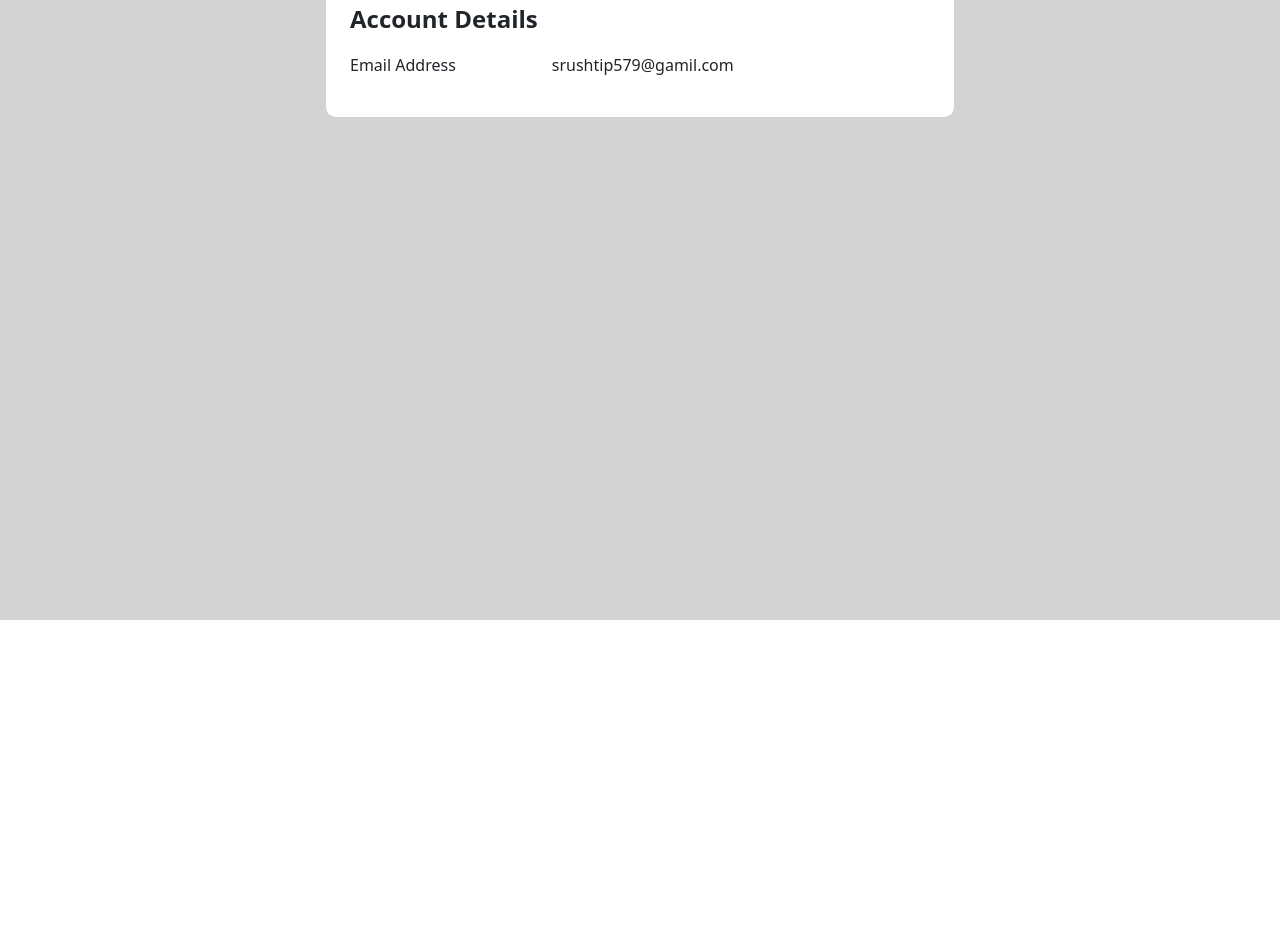
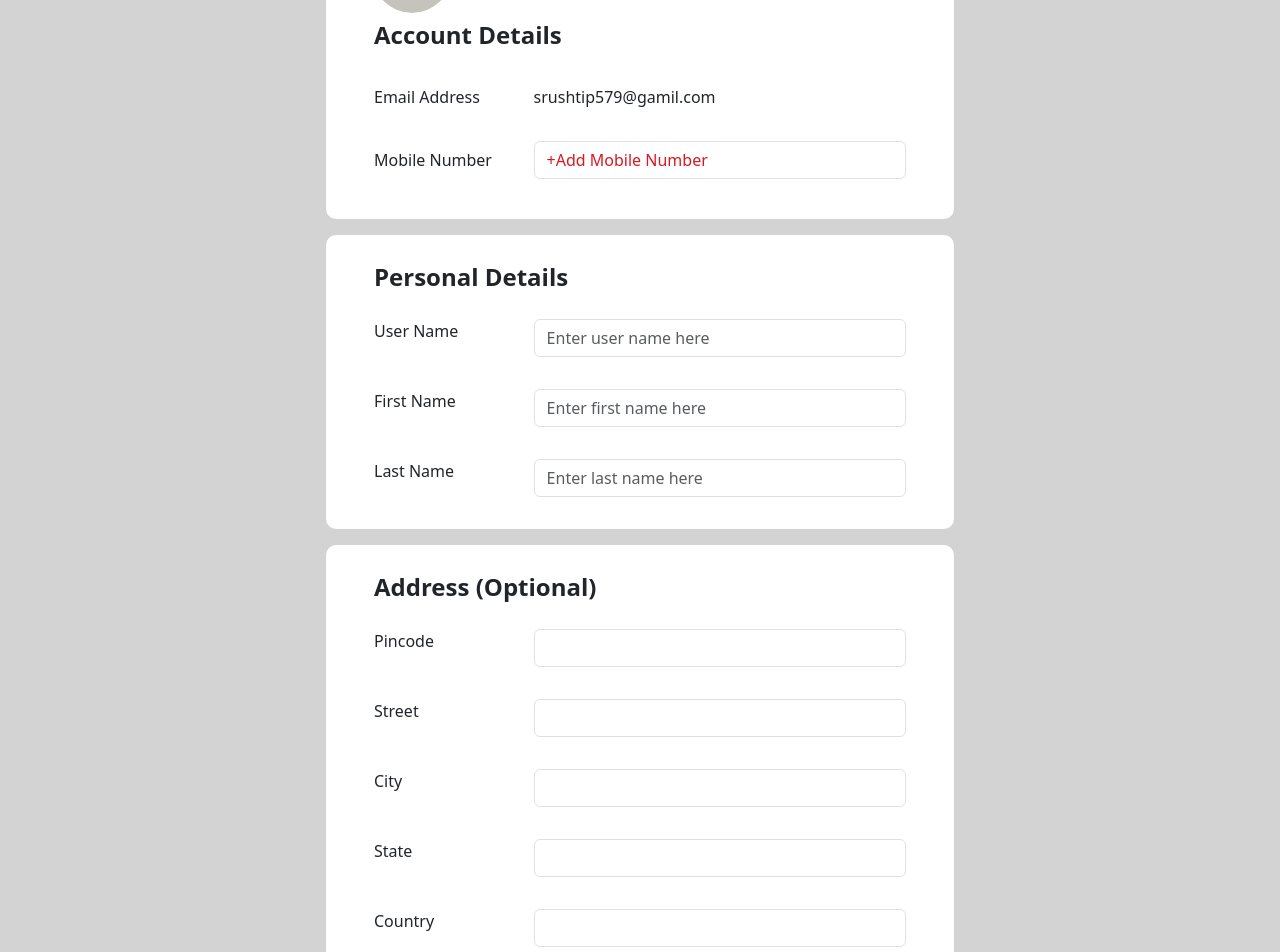
Before and after one commit to Srushtipatel14/booking, a React (Vite) app: page /editprofile in a window 1280 px wide. Shown: the part 180-1132 px from the top of the page. Before the commit the page ends 800 px from the top, so only its background shows below. Built offline with nearby package versions, Linux system fonts and the light colour scheme.

Commit message:
edit profile screen done

```diff
--- a/src/components/editProfile.jsx
+++ b/src/components/editProfile.jsx
@@ -2,21 +2,93 @@ import "../css/editprofile.css";
 const EditProfile = () => {
     return (
         <div className="container-fluid edit_profile m-0 py-3">
-            <div className="acc_detail">
-                <div className="acc_detail1">
+            <div className="edit_detail">
+                <form>
+                    <section className="acc_detail my-3">
+                        <div className="acc_detail1 px-3">
                             <img
                                 src="user.png"
                                 alt="user"
                                 className="edit_image position-relative"
                             />
                         </div>
-                <div className="acc_detail2 p-4">
-                <div className="fs-4 fw-bold">Account Details</div>
-                <div className="d-flex py-3 gap-5">
-                    <div>Email Address</div>
-                    <div className="px-5">srushtip579@gamil.com</div>
+                        <div className="acc_detail2 px-5 py-2">
+                            <div className="fs-4 edit_pro_header my-3">Account Details</div>
+                            <div className="d-flex py-3">
+                                <div className="lable_name">Email Address</div>
+                                <div className="input_name">srushtip579@gamil.com</div>
+                            </div>
+                            <div className="d-flex align-items-center mb-3 py-3">
+                                <div className="lable_name">Mobile Number</div>
+                                <div className="input_name">
+                                    <input type="text" placeholder="+Add Mobile Number" className="form-control phone_number"/>
                                 </div>
                             </div>
+                        </div>
+                    </section>
+
+                    <section className="per_detail my-3">
+                        <div className="per_detail2 px-5 py-2">
+                            <div className="fs-4 edit_pro_header my-3">Personal Details</div>
+                            <div className="d-flex mb-3 py-2">
+                                <div className="lable_name">User Name</div>
+                                <div className="input_name">
+                                    <input placeholder="Enter user name here" type="text" className="form-control" />
+                                </div>
+                            </div>
+                            <div className="d-flex mb-3 py-2">
+                                <div className="lable_name">First Name</div>
+                                <div className="input_name">
+                                    <input placeholder="Enter first name here" type="text" className="form-control" />
+                                </div>
+                            </div>
+                            <div className="d-flex mb-3 py-2">
+                                <div className="lable_name">Last Name</div>
+                                <div className="input_name">
+                                    <input placeholder="Enter last name here" type="text" className="form-control" />
+                                </div>
+                            </div>
+                        </div>
+                    </section>
+
+                    <section className="per_detail my-3">
+                        <div className="per_detail2 px-5 py-2">
+                            <div className="fs-4 edit_pro_header my-3">Address (Optional)</div>
+
+                            <div className="d-flex mb-3 py-2">
+                                <div className="lable_name">Pincode</div>
+                                <div className="input_name">
+                                    <input type="text" className="form-control" />
+                                </div>
+                            </div>
+                            <div className="d-flex mb-3 py-2">
+                                <div className="lable_name">Street</div>
+                                <div className="input_name">
+                                    <input type="text" className="form-control" />
+                                </div>
+                            </div>
+                            <div className="d-flex mb-3 py-2">
+                                <div className="lable_name">City</div>
+                                <div className="input_name">
+                                    <input type="text" className="form-control" />
+                                </div>
+                            </div>
+                            <div className="d-flex mb-3 py-2">
+                                <div className="lable_name">State</div>
+                                <div className="input_name">
+                                    <input type="text" className="form-control" />
+                                </div>
+                            </div>
+                            <div className="d-flex mb-3 py-2">
+                                <div className="lable_name">Country</div>
+                                <div className="input_name">
+                                    <input type="text" className="form-control" />
+                                </div>
+                            </div>
+
+                        </div>
+                    </section>
+                </form>
             </div>
         </div>
     )
--- a/src/css/editprofile.css
+++ b/src/css/editprofile.css
@@ -1,23 +1,54 @@
-.edit_profile{
+.edit_profile {
     background-color: lightgray;
 }
 
-.acc_detail{
-    width:50%;
+.edit_detail {
+    width: 50%;
     margin: auto;
-    background-color:var(--secondary-sub-color);
-    border-radius: 10px;
+    display: flex;
+    flex-direction: column;
 }
 
-.acc_detail1{
+.acc_detail1 {
     border-radius: 10px 10px 0 0;
     background: linear-gradient(to right, var(--primary-sub-color), var(--primary-main-color));
 }
 
-.edit_image{
+.edit_image {
     height: 80px;
     width: 80px;
     border-radius: 50%;
-    margin:0 30px;
-    top:20px
+    margin: 0 30px;
+    top: 20px
 }
+
+.per_detail {
+    border-radius: 10px;
+    background-color: var(--secondary-sub-color);
+}
+
+.acc_detail {
+    border-radius: 10px;
+    background-color: var(--secondary-sub-color);
+}
+
+.lable_name{
+    width: 30%;
+}
+
+.input_name{
+    width: 70%;
+}
+.edit_pro_header{
+    font-weight: 600;
+}
+
+.phone_number::placeholder {
+    color: var(--primary-main-color) !important;
+}
+
+.phone_number{
+    background-color: rgb(255, 228, 155);
+    padding: 15px 0;
+    border: none;
+}
```
Lines whose indentation alone changed are shown as unchanged.
